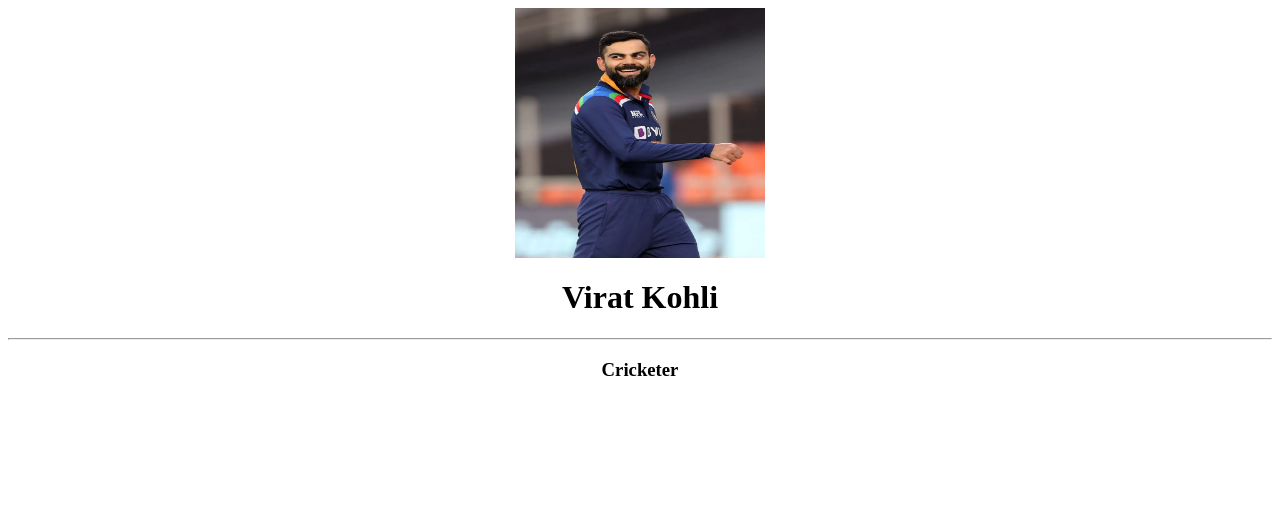
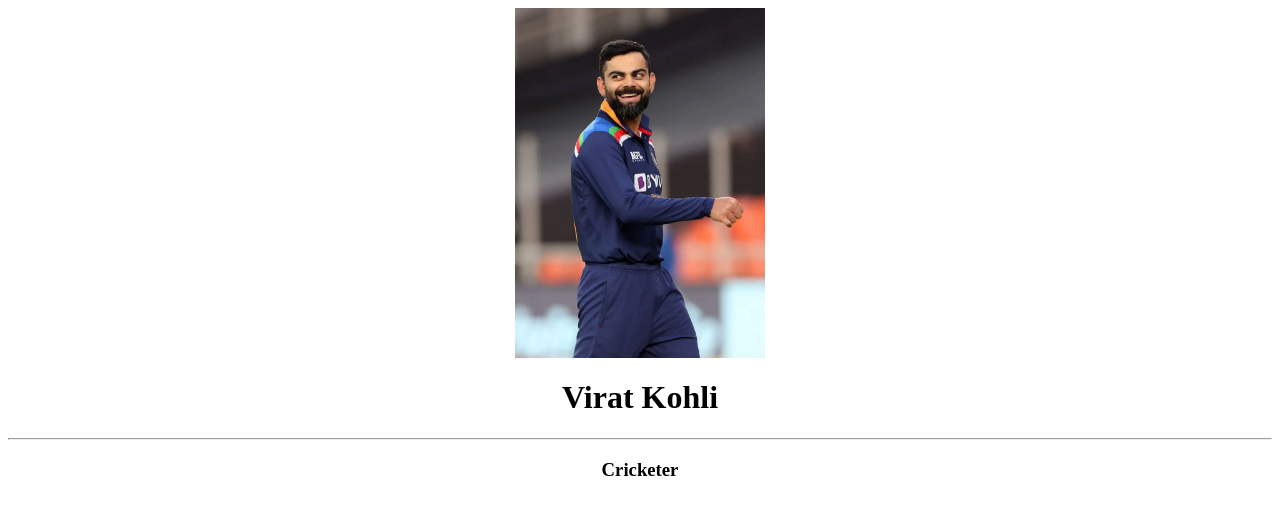
Before and after one commit to lakshmisravyasaripella/githubworkshop, a plain HTML site: page index.html in a window 1280 px wide. Drawn offline with Linux system fonts and the light colour scheme.

Commit message:
Update index.html

```diff
--- a/index.html
+++ b/index.html
@@ -3,7 +3,7 @@
 <title>Webpage</title>
 </head>
 <body align="center">
- <img src="kohli.jpg" width="250" height="250">
+ <img src="kohli.jpg" width="250" height="350">
   <h1>Virat Kohli</h1>
   <hr>
   <h3>Cricketer</h3>
```
